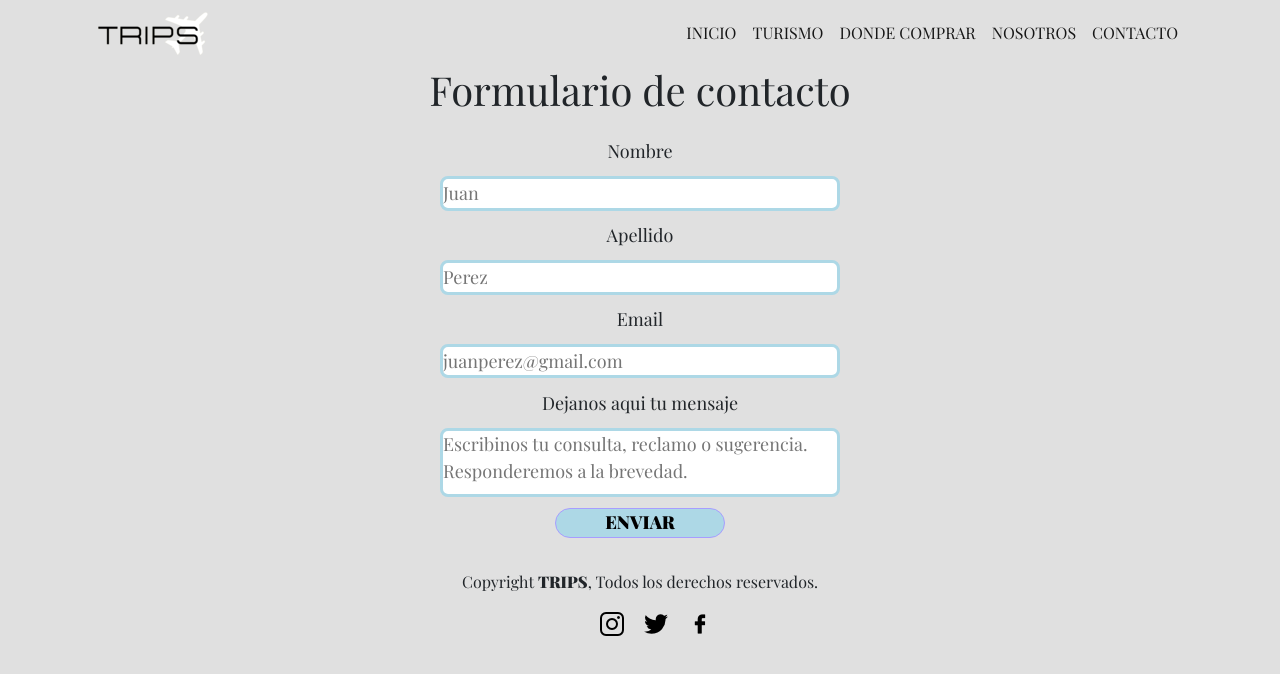
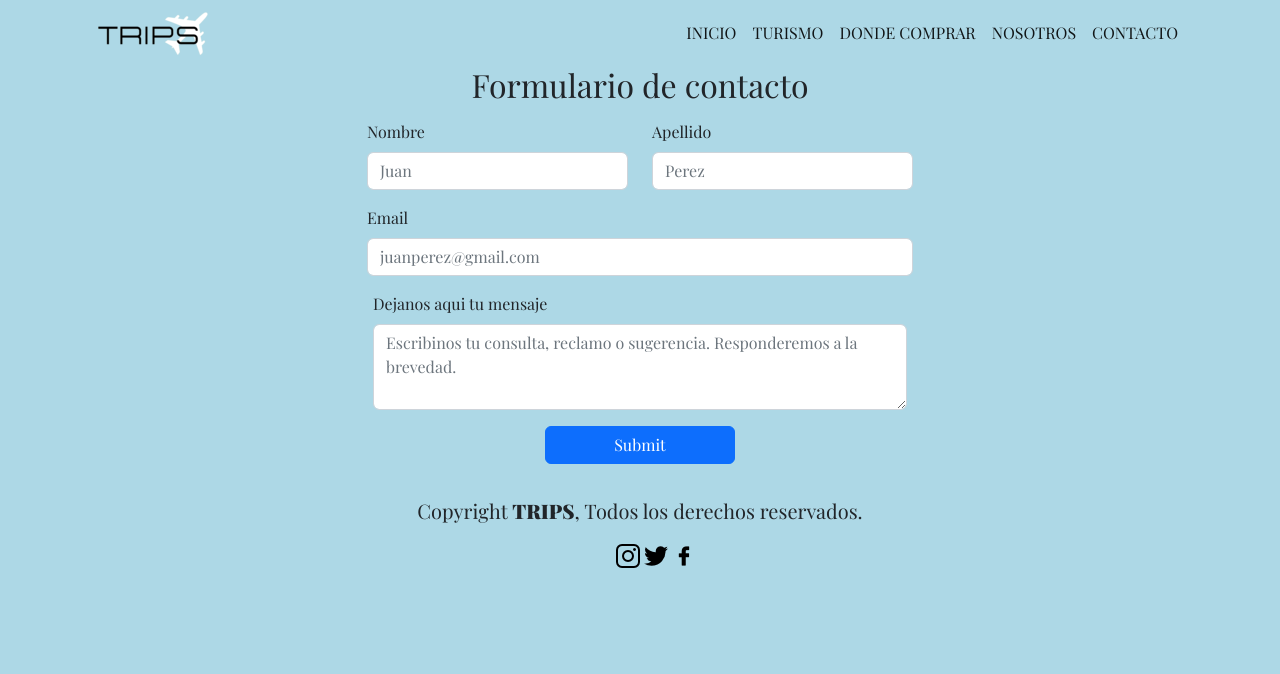
Before and after one commit to renataviviani/ProyectoFinal_RenataViviani, a website: page pages/contacto.html in a window 1280 px wide. Drawn offline with nearby package versions, Linux system fonts and the light colour scheme.

Commit message:
cambios en contacto

```diff
--- a/pages/contacto.html
+++ b/pages/contacto.html
@@ -21,10 +21,6 @@
     rel="stylesheet"
     href="https://cdnjs.cloudflare.com/ajax/libs/animate.css/4.1.1/animate.min.css"/>
 
-    <!--ICONO-->
-    <script src="https://kit.fontawesome.com/b572bdfb11.js" crossorigin="anonymous"></script>
-
-
     <!-- CSS only -->
     <link href="https://cdn.jsdelivr.net/npm/bootstrap@5.2.3/dist/css/bootstrap.min.css"
     rel="stylesheet"
@@ -41,7 +37,7 @@
         <div class="container">
             <nav class="navbar navbar-expand-lg ">
                 <div class="container-fluid">
-                <a href="../index.html"><img class="img-fluid" id="logo" src="../img/logo1.png" alt="Logo"></a>
+                  <img class="img-fluid" id="logo" src="../img/logo1.png" alt="Logo">
                   <button class="navbar-toggler" type="button" data-bs-toggle="collapse" data-bs-target="#navbarSupportedContent" aria-controls="navbarSupportedContent" aria-expanded="false" aria-label="Toggle navigation">
                     <span class="navbar-toggler-icon"></span>
                   </button>
@@ -64,33 +60,41 @@
         </div>
     </header>
 
+
     <!--TITLE-->
 
-    <div class="dtitle">
-        <h1 class="h1title">Formulario de contacto</h1>
+    <div class="container-fluid">
+        <h2 class="text-center mb-3">Formulario de contacto</h2>
     </div>
 
     <!--FORMULARIO DE CONTACTO-->
 
-    <div class="dcontainer">
-        <div class="dform">
+    <div class="container">
         <form>
-
-                    <label for="Nombre">Nombre</label>
-                    <input class="fbox" type="name" placeholder="Juan">
-
-                    <label for="Apellido" >Apellido</label>
-                    <input class="fbox" type="last-name" placeholder="Perez">
-
-                    <label for="email" >Email</label>
-                    <input class="fbox" type="email" placeholder="juanperez@gmail.com">
-
-                    <label class="lta">Dejanos aqui tu mensaje</label>
-                    <textarea placeholder="Escribinos tu consulta, reclamo o sugerencia. Responderemos a la brevedad."></textarea>
-
-                <div >
-                    <button class="dbutton"><strong>ENVIAR</strong></button>
+        <div class="row d-flex justify-content-center">
+            <div class="col-lg-3 mb-3">
+                <label for="Nombre" class="form-label">Nombre</label>
+                <input type="name" class="form-control" id="name" placeholder="Juan">
               </div>
+              <div class="col-lg-3 mb-3">
+                <label for="Apellido" class="form-label">Apellido</label>
+                <input type="last-name" class="form-control" id="last-name" placeholder="Perez">
+              </div>
+            </div>
+            <div class="row d-flex justify-content-center">
+            <div class="col-lg-6 mb-3">
+              <label for="email" class="form-label">Email</label>
+              <input type="email" class="form-control" id="email" aria-describedby="emailHelp" placeholder="juanperez@gmail.com">
+            </div>
+            <div class="row d-flex justify-content-center">
+                <div class="col-lg-6 mb-3">
+                    <label for="Textarea" class="form-label">Dejanos aqui tu mensaje</label>
+                    <textarea class="textarea form-control" id="Textarea" rows="3" placeholder="Escribinos tu consulta, reclamo o sugerencia. Responderemos a la brevedad."></textarea>
+                  </div>
+            </div>
+            </div>
+            <div class="row d-flex justify-content-center">
+            <button type="submit" class="btn btn-primary col-lg-2">Submit</button>
             </div>
           </form>
 
@@ -99,24 +103,29 @@
 
     <!--FOOTER-->
 
-    <footer >
-                <div class="dpfooter">
-                        <p class="pfooter">Copyright <b>TRIPS</b>, Todos los derechos reservados.</p>
+    <footer class="border-dark">
+        <div class="container-fluid">
+            <div class="footer__div d-flex flex-column align-items-center justify-content-between ">
+                <div class="footer__top d-inline-flex flex-row align-items-center mt-3">
+                        <p class="footer__p mt-3 mx-3 fs-5">Copyright <b>TRIPS</b>, Todos los derechos reservados.</p>
                 </div>
-                <div class="diconf">
+                <div class="footer-info">
                     <ul>
-                        <li class="lifooter">
+                        <li class="li d-inline">
                             <a href="https://www.instagram.com" target="_blank">
                                 <img src="../img/icon-instagram.png" alt="Icono-instagram"></a></li>
-                        <li class="lifooter">
+                        <li class="li d-inline">
                             <a href="https://www.twitter.com" target="_blank">
                                 <img src="../img/icon-twitter.png" alt="Icono-Twitter"></a></li>
-                        <li class="lifooter">
+                        <li class="li d-inline">
                             <a href="https://www.facebook.com" target="_blank">
                                 <img src="../img/icon-facebook.png" alt="Icono-Facebook"></a></li>
                     </ul>
                 </div>
+            </div>
+        </div>
         </footer>
+
 
     <!-- JavaScript Bundle with Popper -->
     <script src="https://cdn.jsdelivr.net/npm/bootstrap@5.2.3/dist/js/bootstrap.bundle.min.js"
--- a/scss/_mixins.scss
+++ /dev/null
@@ -1,23 +0,0 @@
-@mixin flex-center ($direction){
-    display: flex;
-    flex-direction: $direction;
-    align-items: center;
-}
-
-@mixin li {
-    display: inline;
-    list-style: none;
-}
-
-@mixin boxform {
-    border:3px;
-    border-color: $primary_color;
-    border-style: solid;
-    border-radius: 0.5rem;
-}
-
-@mixin button {
-    background-color: $primary_color;
-    border: 1px solid rgb(167, 157, 255);
-    border-radius: 1rem;
-}
--- a/scss/style.scss
+++ b/scss/style.scss
@@ -1,4 +1,3 @@
-@import "mixins";
 @import "variables";
 
 * {
@@ -10,15 +9,15 @@
 }
 
 header {
-    background-color: rgb(224, 224, 224);
+    background-color: $primary_color;
 }
 
 .navbar {
-    background-color: rgb(224, 224, 224);
+    background-color: $primary_color;
 }
 
 .body_a{
-    background-color: rgb(224, 224, 224);
+    background-color: $primary_color;
     font-family: "Playfair Display";
 }
 
@@ -47,76 +46,3 @@ header {
  .h2__dc {
     animation-duration: 2s;
  }
-
- /* pages contacto*/
-
-
-
-
- .body_a {
-    background-color: $back_color;
-    font-family: "Playfair Display", sans-serif;
-}
-
-.h1title {
-    text-align: center;
-    font-weight: 400;
-}
-
-    .dform {
-        display: flex;
-        flex-wrap: wrap;
-        justify-content: center;
-
-
-        form {
-            @include flex-center (column);
-            justify-content: center;
-            margin: 1rem;
-            width: 400px;
-            height: 400px;
-            font-size: 18px;
-
-
-            .fbox {
-                @include boxform;
-                margin: 0.7rem;
-                width: 100%;
-                height: 35px;
-            }
-
-            textarea {
-                @include boxform;
-                margin: 0.7rem;
-                resize: none;
-                width: 100%;
-                height: 70px;
-            }
-        }
-    }
-
-
-.pfooter {
-    margin: 1rem;
-    text-align: center;
-}
-
-.diconf {
-    @include flex-center(row);
-    justify-content: center;
-
-
-    .lifooter {
-        @include li ;
-        padding: 0.5rem;
-    }
-}
-
-
-    .dbutton {
-        @include button ;
-        border-radius: 3rem;
-        height: 30px;
-        width: 170px;
-
-    }
```
Also changed, not shown: css/style.css, 1 other file. Lines whose indentation alone changed are shown as unchanged.
